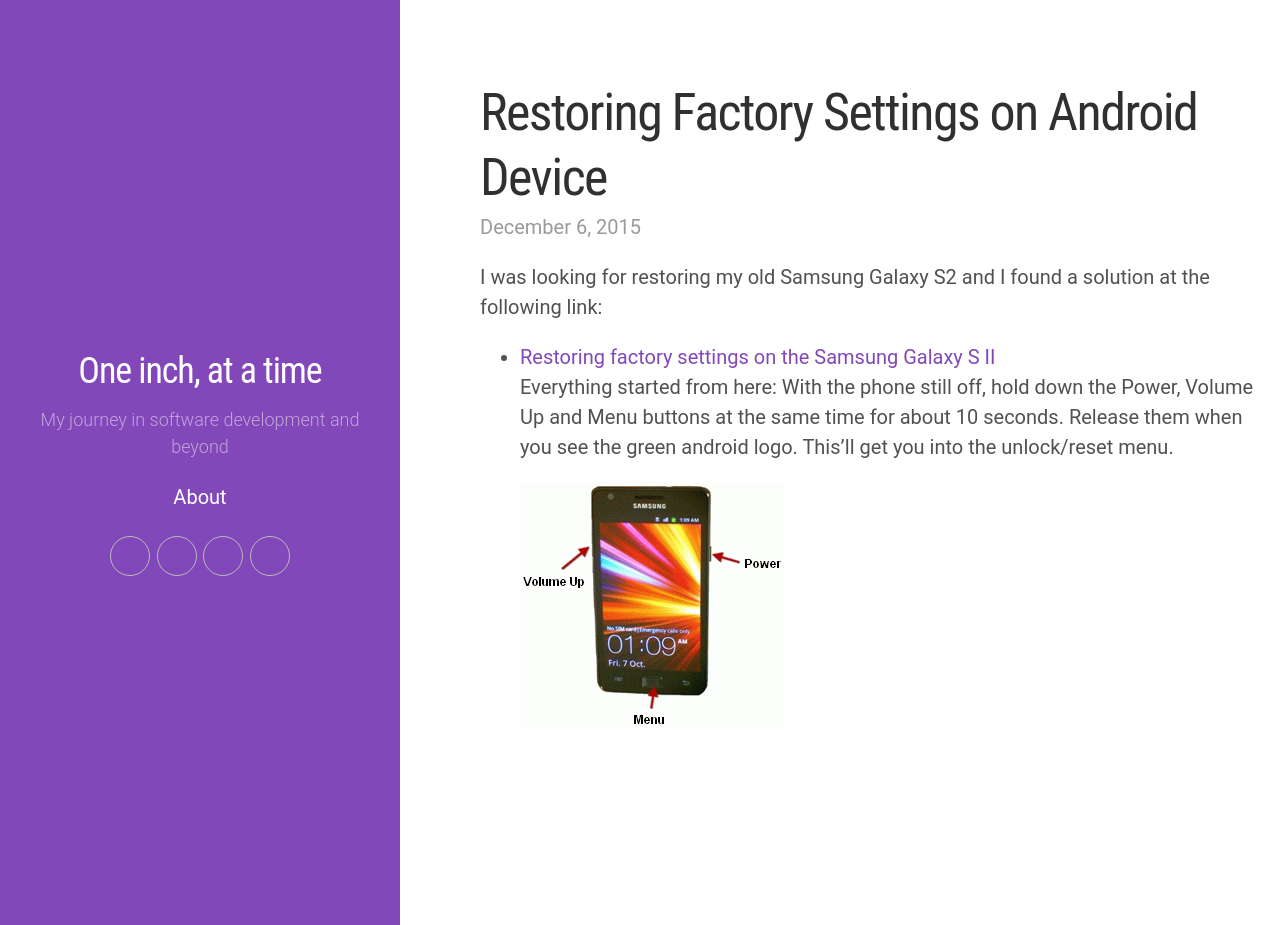
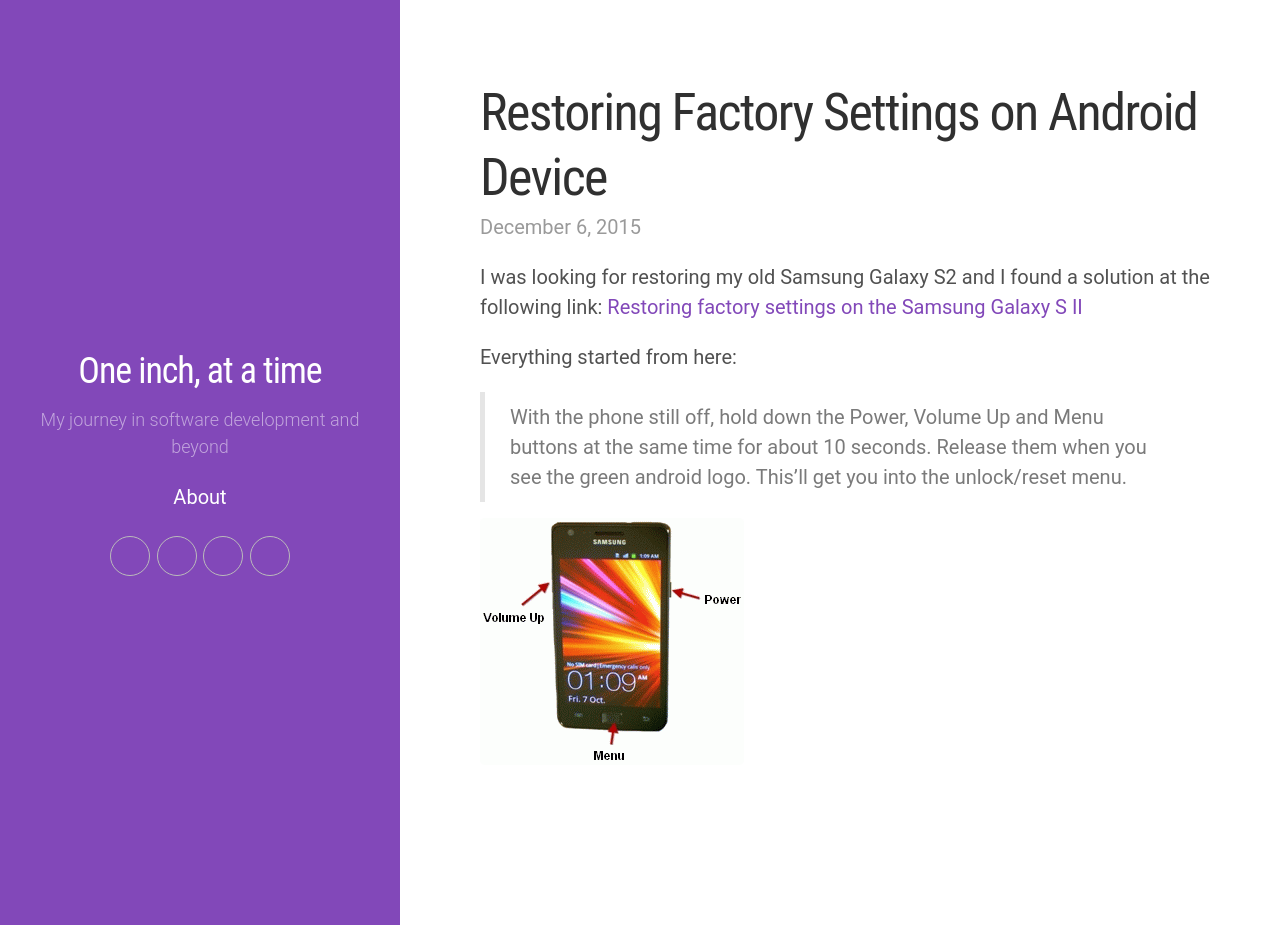
Before and after one commit to kingsor/kingsor.github.io, a Jekyll site: the page built from _posts/2015-12-06-restoring-factory-settings-on-android-device.md, in a window 1280 px wide and 925 px high. Built offline with Jekyll 4.4.1, drawn with Linux system fonts in a browser that asks for light colours; nearby versions of some CDN libraries; some web fonts are replaced.

```diff
--- a/_posts/2015-12-06-restoring-factory-settings-on-android-device.md
+++ b/_posts/2015-12-06-restoring-factory-settings-on-android-device.md
@@ -6,9 +6,10 @@ category: Developer
 tags: [mobile,android,development,configuration]
 ---
 
-I was looking for restoring my old Samsung Galaxy S2 and I found a solution at the following link:
+I was looking for restoring my old Samsung Galaxy S2 and I found a solution at the following link: [Restoring factory settings on the Samsung Galaxy S II](http://support.vodafone.com.au/articles/FAQ/How-to-restore-factory-settings-on-the-Samsung-Galaxy-S-II)
 
-* [Restoring factory settings on the Samsung Galaxy S II](http://support.vodafone.com.au/articles/FAQ/How-to-restore-factory-settings-on-the-Samsung-Galaxy-S-II)
-  Everything started from here: With the phone still off, hold down the Power, Volume Up and Menu buttons at the same time for about 10 seconds. Release them when you see the green android logo. This’ll get you into the unlock/reset menu.
+Everything started from here:
+
+> With the phone still off, hold down the Power, Volume Up and Menu buttons at the same time for about 10 seconds. Release them when you see the green android logo. This’ll get you into the unlock/reset menu.
 
   ![Galaxy S2 hard reset](/images/posts/galaxysIIhardreset1.gif)
```
